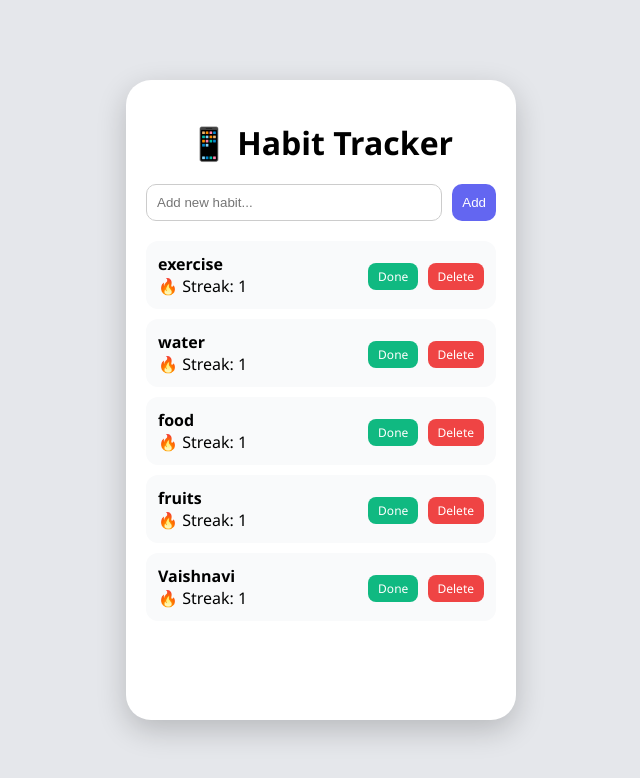
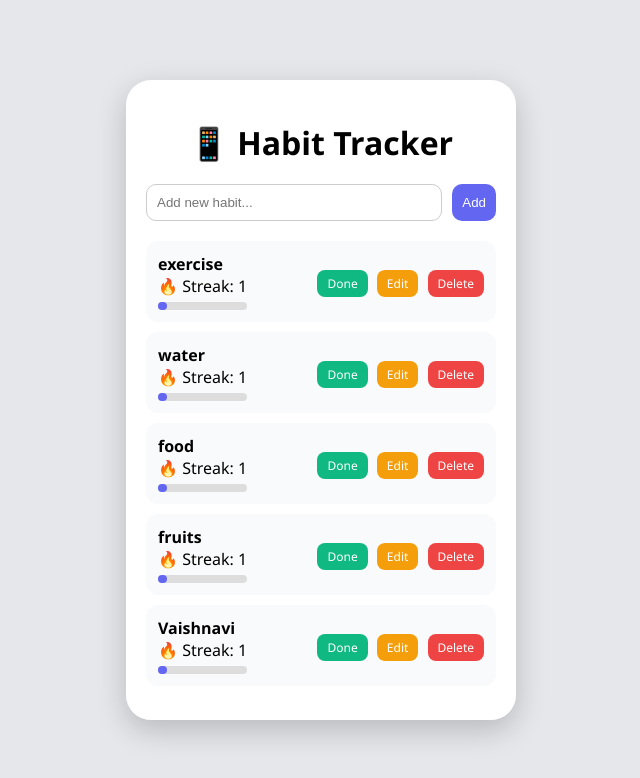
Before and after one commit to VaishnaviNakka2006/habit-tracker, a Flask app: page / in a window 1280 px wide. Shown: the top 778 px of the page, without its empty margins (319-959 px from the left). Run offline with Flask 3, Linux system fonts and the light colour scheme; data comes from the database, SQL or seed files in the repository.

Commit message:
Add progress feature

```diff
--- a/app.py
+++ b/app.py
@@ -74,6 +74,18 @@ def delete(id):
     conn.execute("DELETE FROM habits WHERE id=?", (id,))
     conn.commit()
     return redirect("/")
+@app.route("/edit/<int:id>", methods=["GET", "POST"])
+def edit(id):
+    conn = get_db()
+
+    if request.method == "POST":
+        new_name = request.form["name"]
+        conn.execute("UPDATE habits SET name=? WHERE id=?", (new_name, id))
+        conn.commit()
+        return redirect("/")
+
+    habit = conn.execute("SELECT * FROM habits WHERE id=?", (id,)).fetchone()
+    return render_template("edit.html", habit=habit)
 
 if __name__ == "__main__":
     app.run(host="0.0.0.0", port=10000)
--- a/static/style.css
+++ b/static/style.css
@@ -95,3 +95,31 @@ li {
 .delete-btn:hover {
     background: #dc2626;
 }
+
+.edit-btn {
+    background: #f59e0b;
+    color: white;
+    padding: 5px 10px;
+    border-radius: 8px;
+    text-decoration: none;
+    font-size: 12px;
+    margin-left: 5px;
+}
+
+.edit-btn:hover {
+    background: #d97706;
+}
+
+.progress {
+    width: 100%;
+    height: 8px;
+    background: #ddd;
+    border-radius: 10px;
+    margin-top: 5px;
+}
+
+.progress-bar {
+    height: 8px;
+    background: #6366f1;
+    border-radius: 10px;
+}
--- a/templates/index.html
+++ b/templates/index.html
@@ -20,9 +20,15 @@
     <div>
         <strong>{{ habit[1] }}</strong><br>
         🔥 Streak: {{ habit[2] }}
+
+        <div class="progress">
+            <div class="progress-bar" style="width: {{ habit[2]*10 }}%"></div>
         </div>
+    </div>
+
     <div>
         <a class="done-btn" href="/done/{{ habit[0] }}">Done</a>
+        <a class="edit-btn" href="/edit/{{ habit[0] }}">Edit</a>
         <a class="delete-btn" href="/delete/{{ habit[0] }}">Delete</a>
     </div>
 </li>
```
Also changed, not shown: templates/edit.html (added, +16 -0 lines). Lines whose indentation alone changed are shown as unchanged.
